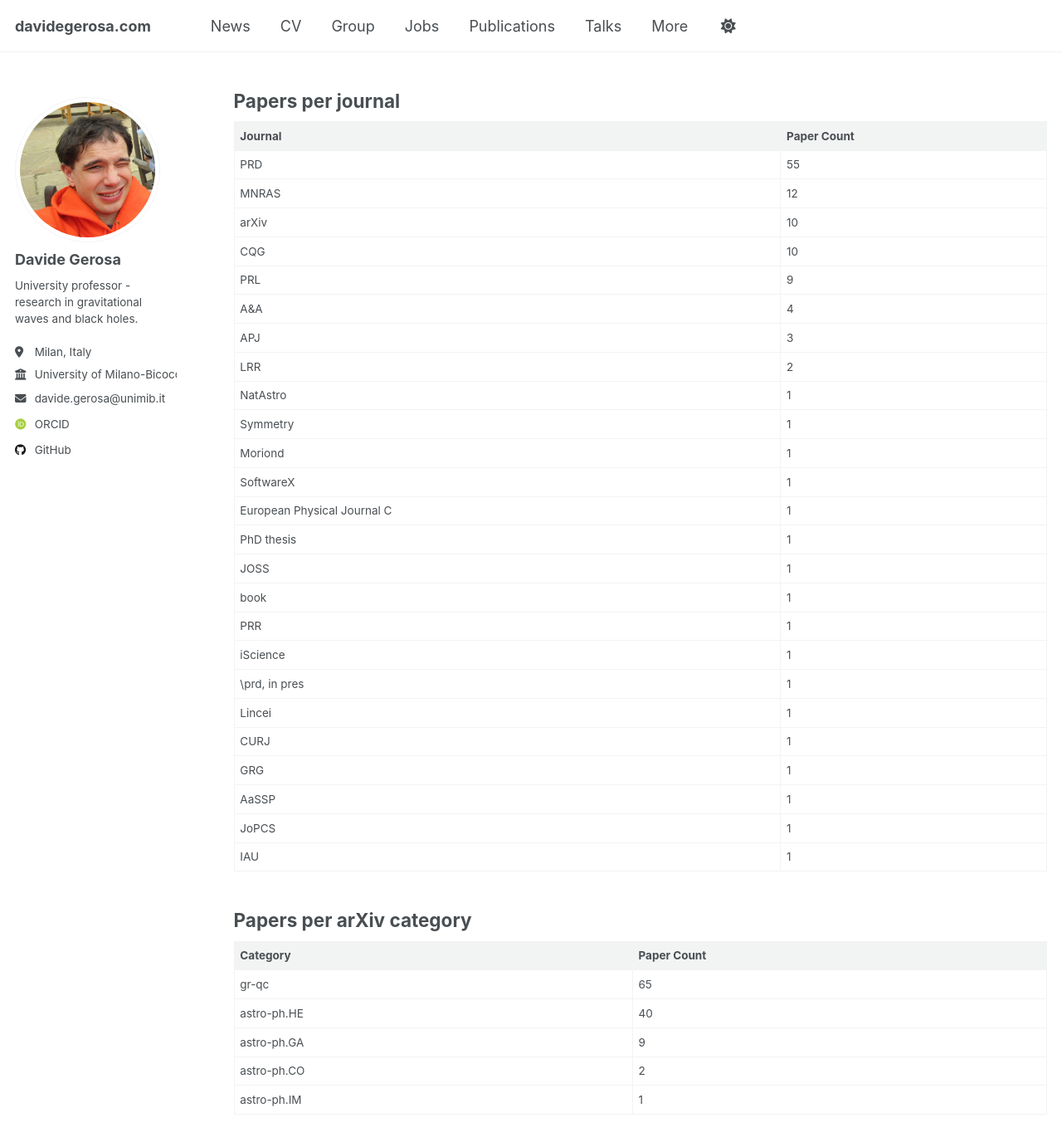
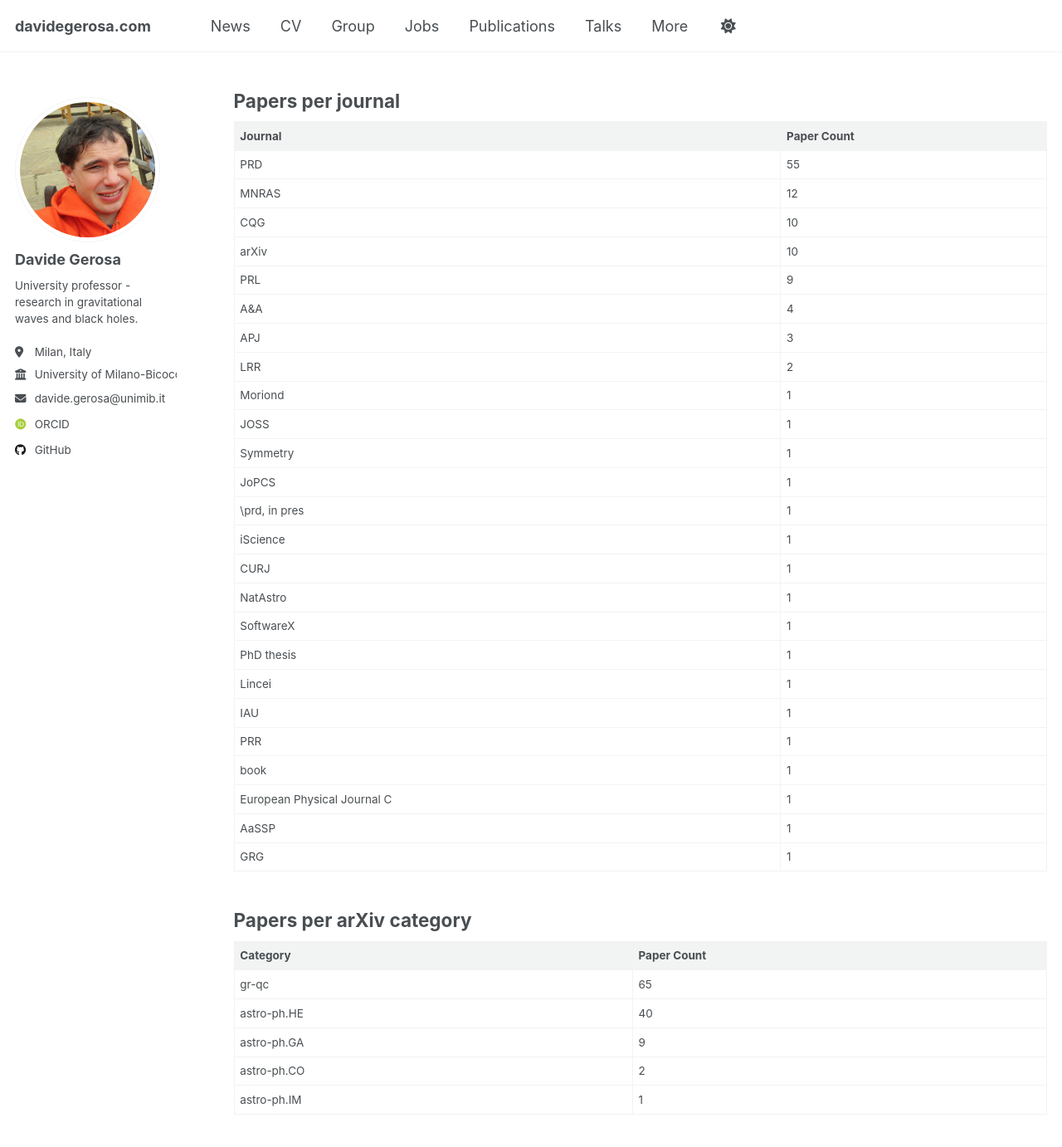
Before and after one commit to dgerosa/website, a Jekyll site: the page built from _pages/citations.md, in a window 1280 px wide and 1400 px high, scrolled down 6027 px. Shown: the top 1382 px of the window at 83% size. Built offline with Jekyll 4.4.1, drawn with Linux system fonts in a browser that asks for light colours; some web fonts are replaced; some of the changed lines change nothing that is shown; some of the changed text lies outside the part shown.

Commit message:
updated from dgerosa/cv

```diff
--- a/_pages/_citations.md
+++ b/_pages/_citations.md
@@ -1,17 +1,17 @@
 ## Citation Summary
 
-- **Total ADS citations**: 8602
+- **Total ADS citations**: 8609
 - **Total INSPIRE citations**: 9351
-- **Total MAX citations**: 9410
+- **Total MAX citations**: 9411
 - **h-index**: 46
 
 ## Paper List Sorted by Citation Count
 
 | # | Author | Year | Title | ADS | INSPIRE | MAX |
 |---|--------|------|-------|-----|---------|-----|
-| **1** | Berti | 2015 | Testing general relativity with present and future astrophysical observations | 1313 | 1471 | 1471 |
+| **1** | Berti | 2015 | Testing general relativity with present and future astrophysical observations | 1314 | 1471 | 1471 |
 | **2** | Barack | 2019 | Black holes, gravitational waves and fundamental physics: a roadmap | 778 | 857 | 857 |
-| **3** | Amaro-Seoane | 2022 | Astrophysics with the Laser Interferometer Space Antenna | 579 | 556 | 579 |
+| **3** | Amaro-Seoane | 2022 | Astrophysics with the Laser Interferometer Space Antenna | 580 | 556 | 580 |
 | **4** | Belczynski | 2020 | Evolutionary roads leading to low effective spins, high black hole masses, and O1/O2 rates for LIGO/Virgo binary black holes | 437 | 451 | 451 |
 | **5** | Barausse | 2020 | Prospects for fundamental physics with LISA | 356 | 399 | 399 |
 | **6** | Varma | 2019 | Surrogate models for precessing binary black hole simulations with unequal masses | 352 | 376 | 376 |
@@ -55,12 +55,12 @@
 | **44** | Roebber | 2020 | Milky Way satellites shining bright in gravitational waves | 43 | 48 | 48 |
 | **45** | Sperhake | 2017 | Long-lived inverse chirp signals from core collapse in massive scalar-tensor gravity | 43 | 48 | 48 |
 | **46** | Gerosa | 2015 | Missing black holes in brightest cluster galaxies as evidence for the occurrence of superkicks in nature | 41 | 47 | 47 |
-| **47** | Mould | 2022 | Deep learning and Bayesian inference of gravitational-wave populations: hierarchical black-hole mergers | 39 | 44 | 44 |
+| **47** | Mould | 2022 | Deep learning and Bayesian inference of gravitational-wave populations: hierarchical black-hole mergers | 40 | 44 | 44 |
 | **48** | Mould | 2022 | Which black hole formed first? Mass-ratio reversal in massive binary stars from gravitational-wave data | 39 | 44 | 44 |
 | **49** | Moore | 2021 | Testing general relativity with gravitational-wave catalogs: the insidious nature of waveform systematics | 38 | 41 | 41 |
 | **50** | Trifiro' | 2016 | Distinguishing black-hole spin-orbit resonances by their gravitational wave signatures. II: Full parameter estimation | 36 | 41 | 41 |
 | **51** | Tso | 2019 | Optimizing LIGO with LISA forewarnings to improve black-hole spectroscopy | 38 | 40 | 40 |
-| **52** | Gerosa | 2020 | Gravitational-wave selection effects using neural-network classifiers | 31 | 37 | 37 |
+| **52** | Gerosa | 2020 | Gravitational-wave selection effects using neural-network classifiers | 32 | 37 | 37 |
 | **53** | Lodato | 2013 | Black hole mergers: do gas discs lead to spin alignment? | 37 | 36 | 37 |
 | **54** | Santini | 2023 | Black-hole mergers in disk-like environments could explain the observed $$q-\chi_\mathrm{eff}$$ correlation | 33 | 32 | 33 |
 | **55** | Rosca-Mead | 2020 | Core collapse in massive scalar-tensor gravity | 27 | 32 | 32 |
@@ -99,8 +99,8 @@
 | **88** | Santoliquido | 2024 | Classifying binary black holes from Population III stars with the Einstein Telescope: a machine-learning approach | 9 | 8 | 9 |
 | **89** | Gangardt | 2022 | Constraining black-hole binary spin precession and nutation with sequential prior conditioning | 9 | 9 | 9 |
 | **90** | Nobili | 2025 | Ringdown mode amplitudes of precessing binary black holes | 7 | 8 | 8 |
-| **91** | Fabbri | 2025 | Reconstructing parametric gravitational-wave population fits from non-parametric results without refitting the data. | 5 | 8 | 8 |
-| **92** | Gerosa | 2024 | Quick recipes for gravitational-wave selection effects | 5 | 8 | 8 |
+| **91** | Fabbri | 2025 | Reconstructing parametric gravitational-wave population fits from non-parametric results without refitting the data. | 6 | 8 | 8 |
+| **92** | Gerosa | 2024 | Quick recipes for gravitational-wave selection effects | 6 | 8 | 8 |
 | **93** | Pacilio | 2024 | Catalog variance of testing general relativity with gravitational-wave data | 6 | 7 | 7 |
 | **94** | Mould | 2024 | Calibrating signal-to-noise ratio detection thresholds using gravitational-wave catalogs | 5 | 7 | 7 |
 | **95** | De Renzis | 2025 | Forecasting the population properties of merging black holes | 4 | 6 | 6 |
@@ -124,7 +124,7 @@
 | **113** | Stegmann | 2025 | Distinguishing the origin of eccentric black-hole mergers with gravitational-wave spin measurements | 2 | 2 | 2 |
 | **114** | Gerosa | 2023 | QLUSTER: quick clusters of merging binary black holes | 2 | 0 | 2 |
 | **115** | Gerosa | 2018 | Reanalysis of LIGO black-hole coalescences with alternative prior assumptions | 2 | 2 | 2 |
-| **116** | Giarda | 2025 | Accelerated inference of binary black-hole populations from the stochastic gravitational-wave background | 0 | 1 | 1 |
+| **116** | Giarda | 2025 | Accelerated inference of binary black-hole populations from the stochastic gravitational-wave background | 1 | 1 | 1 |
 | **117** | Gerosa | 2015 | Rival families: waveforms from resonant black-hole binaries as probes of their astrophysical formation history | 0 | 1 | 1 |
 | **118** | Toubiana | 2025 | Comparing astrophysical models to gravitational-wave data in the observable space | 0 | 0 | 0 |
 | **119** | Tornotti | 2025 | Bayesian luminosity function estimation in multidepth datasets with selection effects: a case study for $$3<z<5$$ Ly$$\alpha$$ emitters | 0 | 0 | 0 |
@@ -156,29 +156,29 @@
 |---------|--------------|
 | PRD | 55 |
 | MNRAS | 12 |
+| CQG | 10 |
 | arXiv | 10 |
-| CQG | 10 |
 | PRL | 9 |
 | A&A | 4 |
 | APJ | 3 |
 | LRR | 2 |
+| Moriond | 1 |
+| JOSS | 1 |
+| Symmetry | 1 |
+| JoPCS | 1 |
+| \prd, in pres | 1 |
+| iScience | 1 |
+| CURJ | 1 |
 | NatAstro | 1 |
-| Symmetry | 1 |
-| Moriond | 1 |
 | SoftwareX | 1 |
+| PhD thesis | 1 |
+| Lincei | 1 |
+| IAU | 1 |
+| PRR | 1 |
+| book | 1 |
 | European Physical Journal C | 1 |
-| PhD thesis | 1 |
-| JOSS | 1 |
-| book | 1 |
-| PRR | 1 |
-| iScience | 1 |
-| \prd, in pres | 1 |
-| Lincei | 1 |
-| CURJ | 1 |
+| AaSSP | 1 |
 | GRG | 1 |
-| AaSSP | 1 |
-| JoPCS | 1 |
-| IAU | 1 |
 
 ## Papers per arXiv category
 
```
